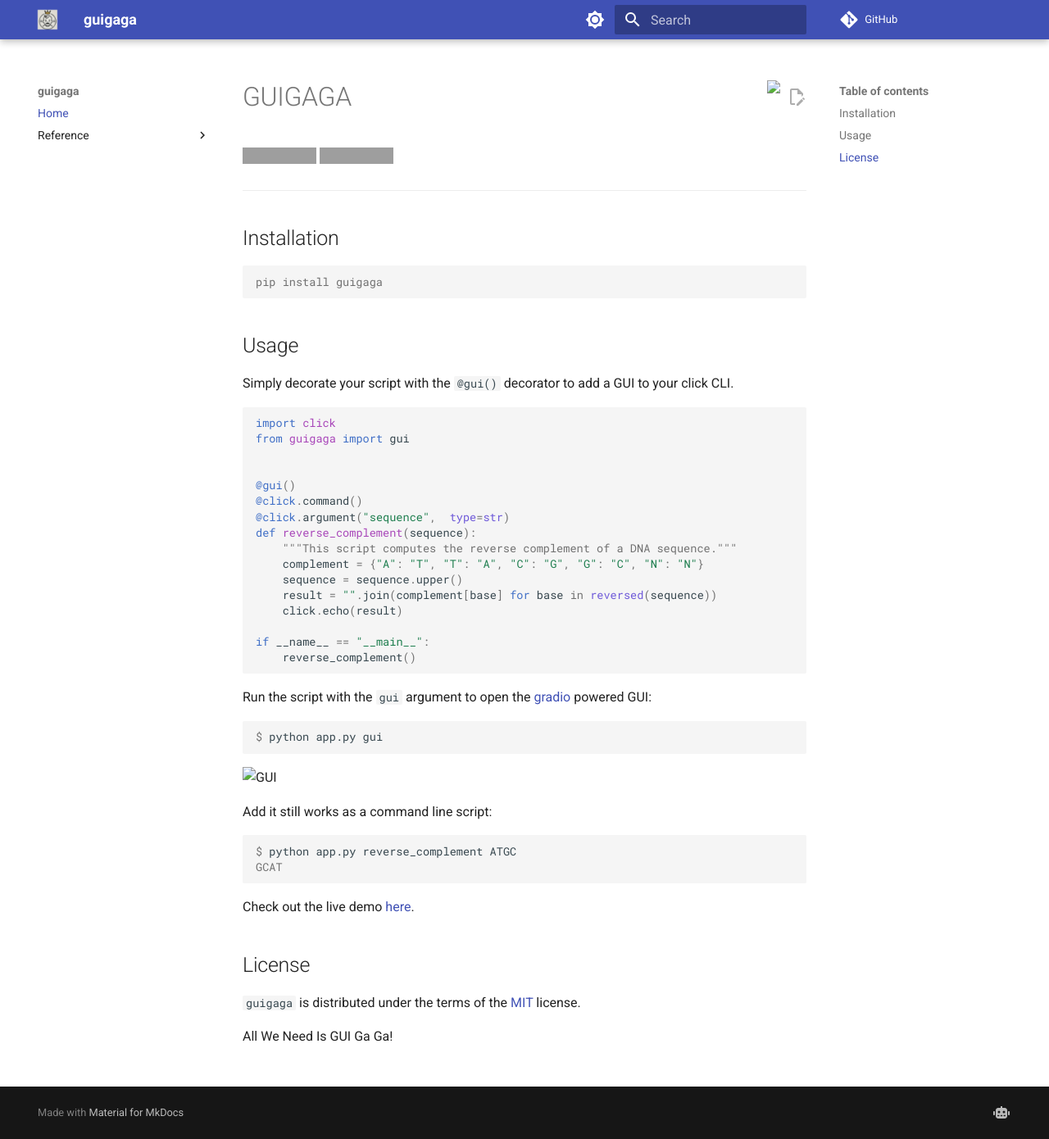
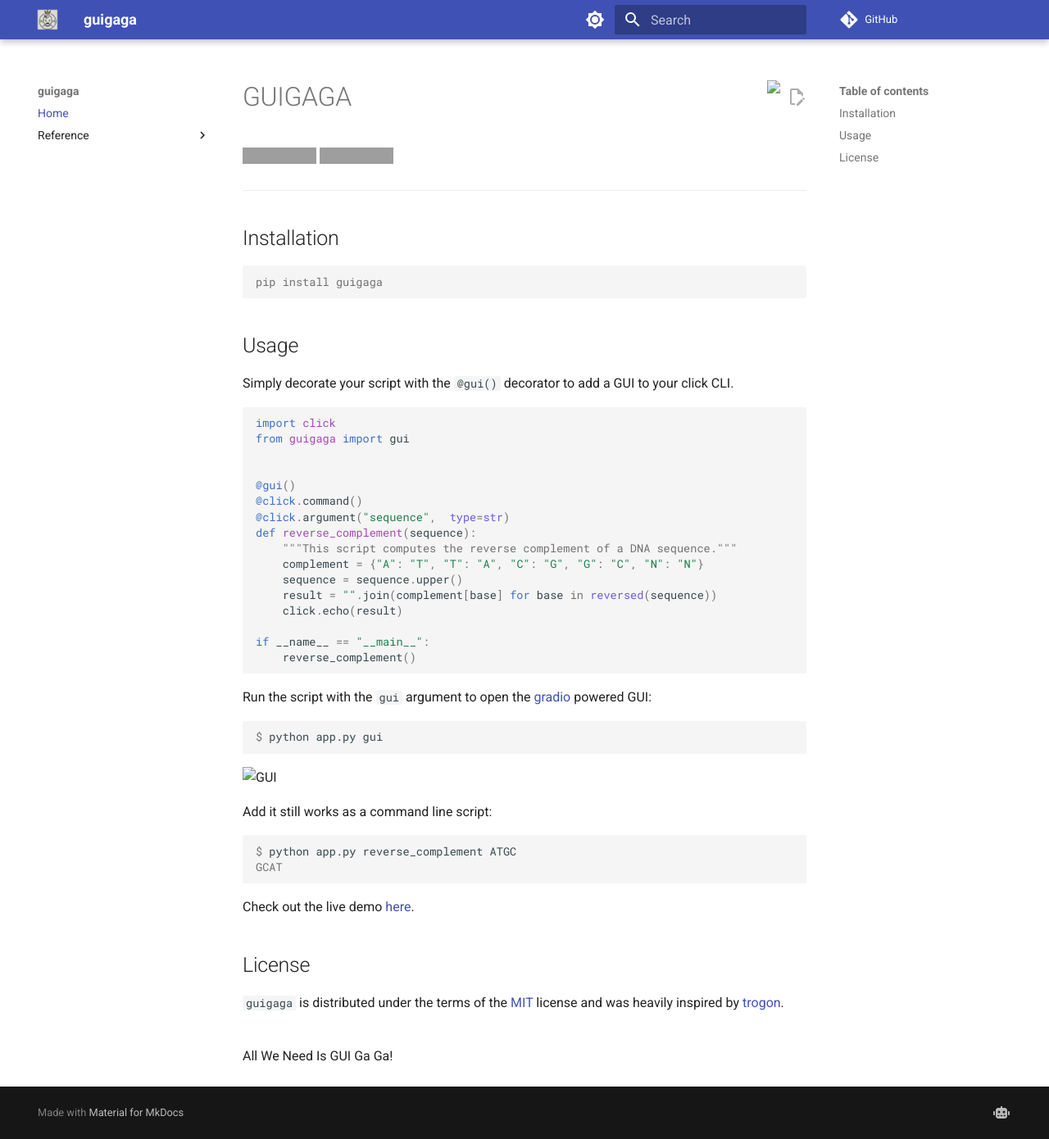
Before and after one commit to Wytamma/guigaga, an MkDocs documentation site: the page built from docs/index.md, in a window 1280 px wide and 1390 px high. Shown: the whole window at 82% size. Built offline with MkDocs 1.6.1 and Material for MkDocs 9.7.7, drawn with Linux system fonts in a browser that asks for light colours; comment, search, counter and statistics services are not loaded; grey boxes are pictures that could not be loaded.

Commit message:
:art: update index

```diff
--- a/docs/index.md
+++ b/docs/index.md
@@ -55,6 +55,7 @@
 
 ## License
 
-`guigaga` is distributed under the terms of the [MIT](https://spdx.org/licenses/MIT.html) license.
+`guigaga` is distributed under the terms of the [MIT](https://spdx.org/licenses/MIT.html) license and was heavily inspired by [trogon](https://github.com/Textualize/trogon).
 
+##
 All We Need Is GUI Ga Ga!
```
